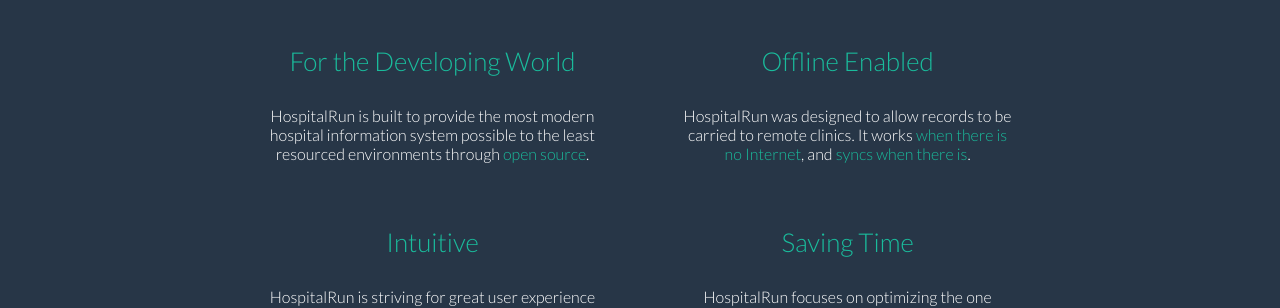
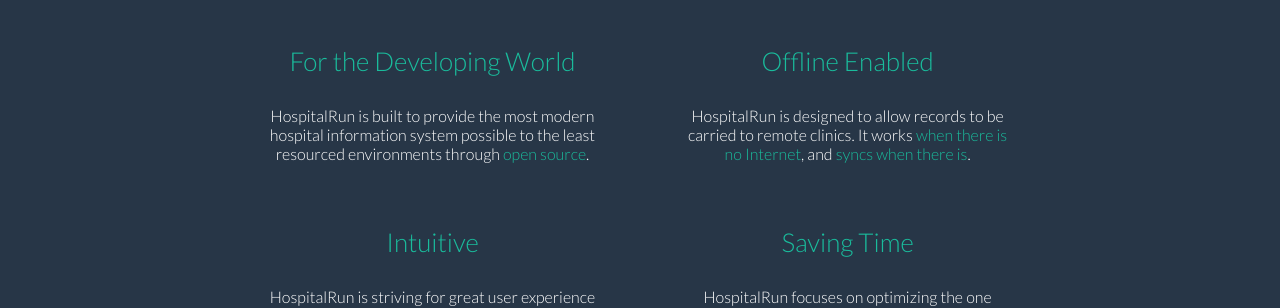
Before and after one commit to HospitalRun/hospitalrun.io, a Jekyll site: the page built from index.html, in a window 1280 px wide. Shown: the part 816-1124 px from the top of the page. Built offline with Jekyll 4.4.1, drawn with Linux system fonts in a browser that asks for light colours.

Commit message:
wording change
present tense (imperfect) :)

```diff
--- a/_includes/home/product-summary.html
+++ b/_includes/home/product-summary.html
@@ -13,7 +13,7 @@
 
         <div class="feature-item">
           <h3 class="feature-heading">Offline Enabled</h3>
-          <p class="description">HospitalRun was designed to allow records to be carried to remote clinics. It works <a target="_blank" href="http://pouchdb.com/">when there is no Internet</a>, and <a target="_blank" href="http://couchdb.apache.org/">syncs when there is</a>.</p>
+          <p class="description">HospitalRun is designed to allow records to be carried to remote clinics. It works <a target="_blank" href="http://pouchdb.com/">when there is no Internet</a>, and <a target="_blank" href="http://couchdb.apache.org/">syncs when there is</a>.</p>
         </div>
       </div>
 
```
